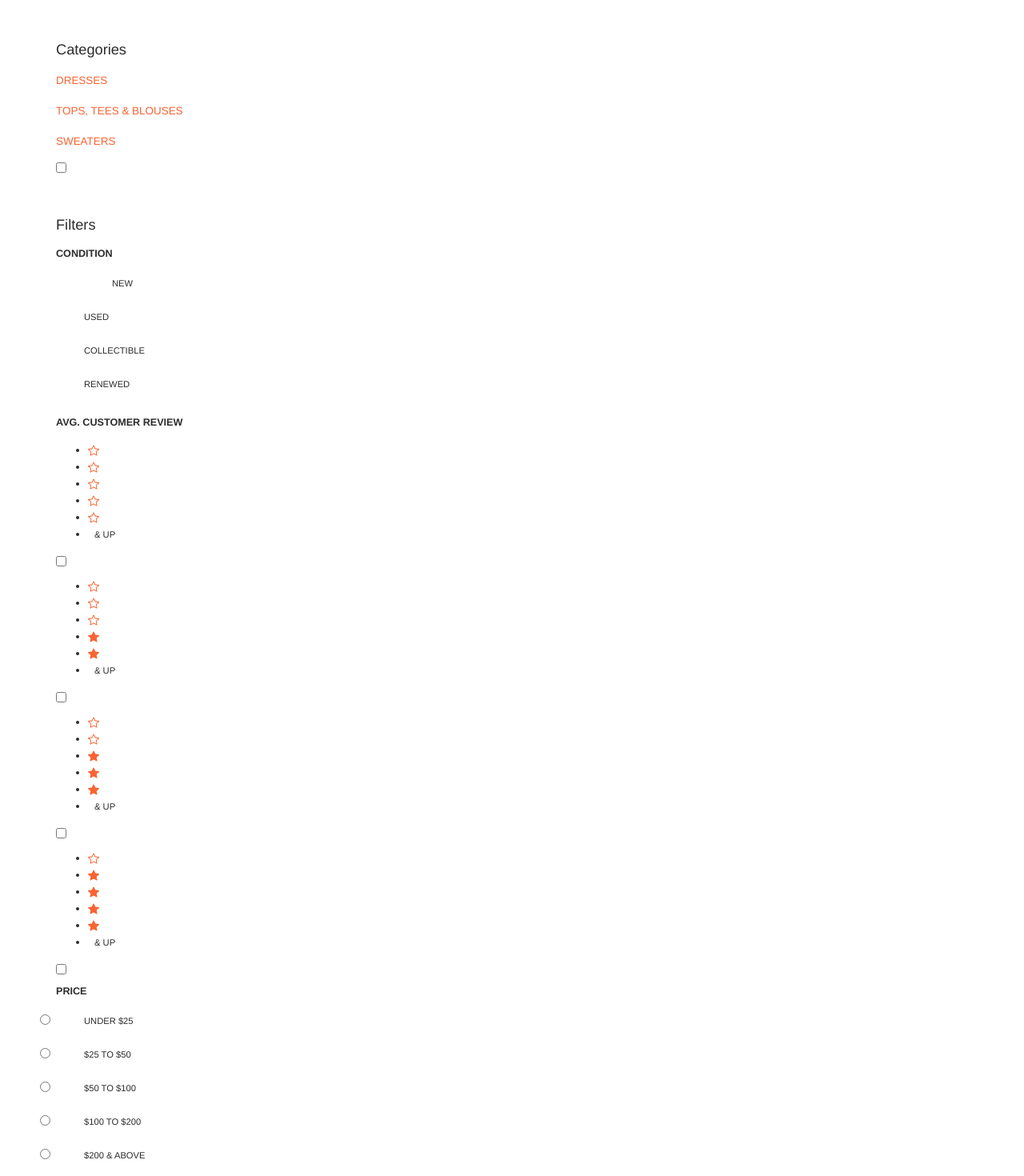
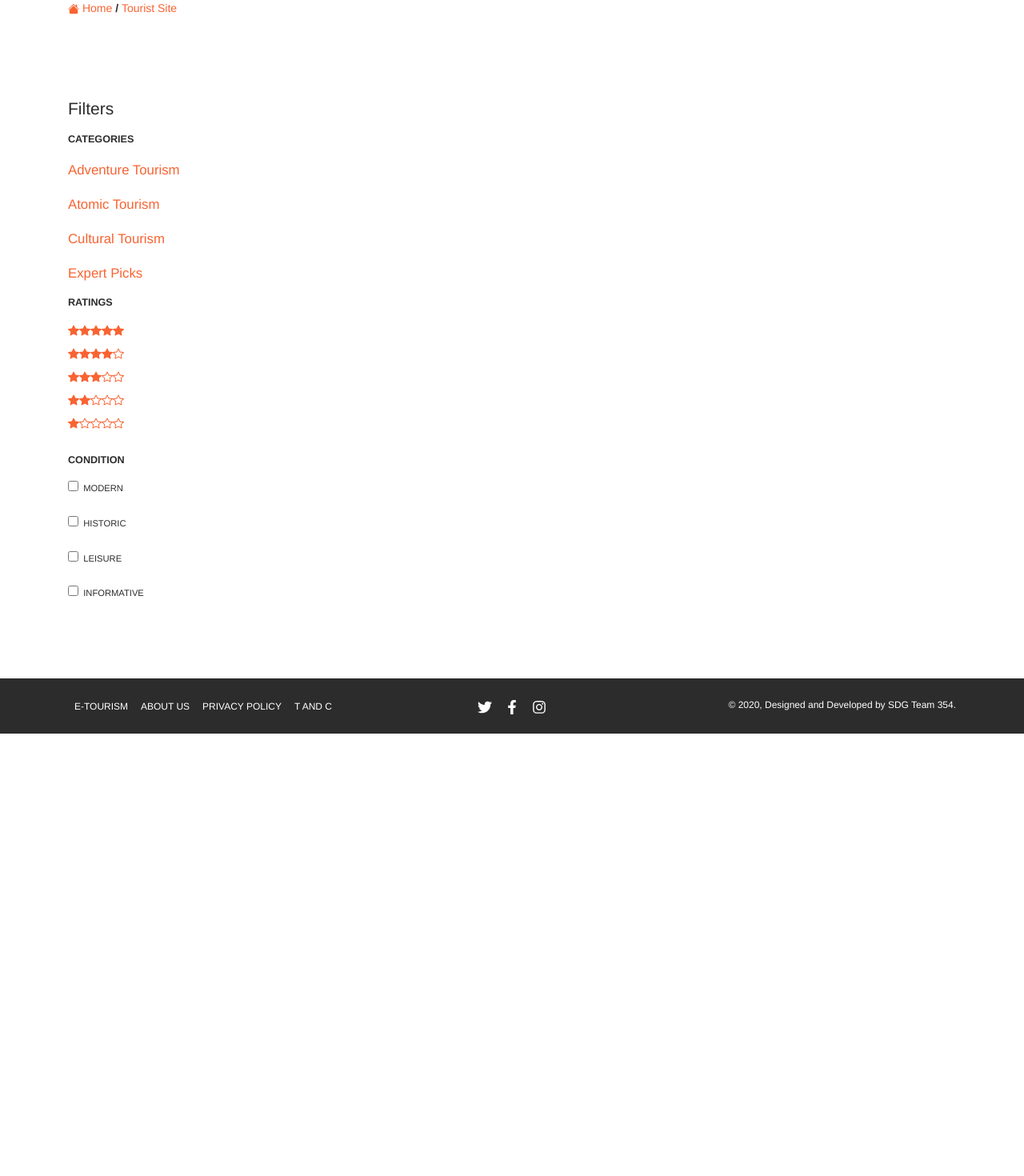
Before and after one commit to dqve/Team-354-Group-A-Frontend, a React (Create React App) app: page /tourist-sites in a window 1280 px wide. Shown: the part 260-1730 px from the top of the page at 80% size. After the commit the page ends 1177 px from the top, so only its background shows below. Built offline with nearby package versions, Linux system fonts and the light colour scheme.

Commit message:
Add Tourist-List page with filters and breadcrumb

```diff
--- a/src/App.js
+++ b/src/App.js
@@ -6,7 +6,7 @@ import "./assets/scss/now-ui-kit.scss?v=1.4.0"
 import "./assets/demo/demo.css?v=1.4.0"
 import "./assets/demo/nucleo-icons-page-styles.css?v=1.4.0"
 import "./assets/css/font-awesome.min.css"
-import "./pages/qrscanner/style.css"
+import "./assets/css/style.css"
 
 //components
 import PageLoader from "./components/loaders/pageLoader"
--- /dev/null
+++ b/src/components/breadcrumbs/index.js
@@ -0,0 +1,14 @@
+import React from "react"
+import { NavLink } from "react-router-dom"
+import { BsHouseFill } from "react-icons/bs";
+
+const BreadCrumb = ({links}) => {
+
+    let result
+    result = links.length > 1? links.map((each, index) => <><NavLink to={`${each.link}`} key={index} >{each.name}</NavLink> <b> / </b></>) : links.map((each, index) => <NavLink to={`${each.link}`} key={index} >{each.name}</NavLink> )
+
+    return <div> <NavLink to="/"> <BsHouseFill /> Home</NavLink> <b> / </b>{ result }</div>
+
+}
+
+export default BreadCrumb
--- /dev/null
+++ b/src/components/pageassets/rating.js
@@ -0,0 +1,19 @@
+import React from "react";
+import {  } from "module";
+import { BsStar, BsStarFill } from "react-icons/bs";
+
+function Ratings(props) {
+    const {index} = props
+    let result = []
+
+    for(let i = 1; i <= 5; i++){
+        if(i > index){
+            result.push(<BsStar className="text-primary" />)
+        }else{
+        result.push(<BsStarFill className="text-primary" />)
+        }
+    }
+    return result.map((each) => each)
+}
+
+export default Ratings
--- a/src/pages/sites/index.js
+++ b/src/pages/sites/index.js
@@ -3,7 +3,7 @@ import React from "react";
 // reactstrap components
 import {
 //   Button,
-  Input,
+  // Input,
   Label,
 //   InputGroupAddon,
 //   InputGroupText,
@@ -11,16 +11,15 @@ import {
 //   Container,
   Row,
   Col,
-  Container,
 //   UncontrolledTooltip
 } from "reactstrap";
 
 // core components
-import { BsStar, BsStarFill } from "react-icons/bs";
 import DefaultNavBar from "../../components/navbars/DefaultNavBar";
 import DefaultFooter from "../../components/footers/DefaultFooter";
 import SitesHeader from "../../components/headers/SitesHeader"
-
+import Ratings from "../../components/pageassets/rating"
+import BreadCrumb from "../../components/breadcrumbs"
 //import "../../assets/demo/mdb.min.js"
 //import "../../assets/css/mdb-pro.min.css"
 import "../../assets/css/mdb.ecommerce.min.css"
@@ -41,12 +40,14 @@ function TouristSiteList() {
   }, []);
   return (
     <>
-      <DefaultNavBar />
+      <DefaultNavBar limit={true}/>
         <div className="wrapper">
           <SitesHeader />
+          <div className="separator separator-primary seperator-light"></div>
 
-          <div class="container section">
-          <div className="separator separator-primary"></div>
+          <div className="container">
+          <BreadCrumb links={[{name:"Tourist Site", link:"/tourist-sites"}]}/>
+          <div className="section">
             {/* Grid row */}
             <Row>
 
@@ -54,211 +55,93 @@ function TouristSiteList() {
               <Col className="md-4">
 
                 {/* Section: Sidebar */}
-                <section>
-
+                <h4 className=" mb-3">Filters</h4>
                   {/* Section: Categories */}
                   <section>
-
-                    <h5>Categories</h5>
-
-                    <div class="text-muted small text-uppercase mb-5">
-                      <p class="mb-3"><a href="#" class="card-link-secondary">Dresses</a></p>
-                      <p class="mb-3"><a href="#" class="card-link-secondary">Tops, Tees &amp; Blouses</a></p>
-                      <p class="mb-3"><a href="#" class="card-link-secondary">Sweaters</a></p>
-                      <input id="customer-rating-2" class="filter-option" type="checkbox" rating="2" />
-                    </div>
-
+                    <h6 className="font-weight-bold mb-3">Categories</h6>
+                      <p className="mb-3"><a href="#" className="card-link-secondary">Adventure Tourism</a></p>
+                      <p className="mb-3"><a href="#" className="card-link-secondary">Atomic Tourism</a></p>
+                      <p className="mb-3"><a href="#" className="card-link-secondary">Cultural Tourism</a></p>
+                      <p className="mb-3"><a href="#" className="card-link-secondary">Expert Picks</a></p>
                   </section>
                   {/*Section: Categories */}
 
+                  {/*Section: Average */}
+                  <section>
+                      <h6 className="font-weight-bold mb-3">Ratings</h6>
+
+                      <label htmlFor="customer-rating-4" className="z-depth-0 py-0">
+                        <Ratings className="rating waves-light mb-0 waves-effect waves-light rating-image" index={5}/>
+                        <input id="customer-rating-4" className="filter-option rating-option" type="checkbox" rating="5" />
+
+                      </label>
+                      <br />
+                      <label htmlFor="customer-rating-4" className="z-depth-0 py-0">
+                        <Ratings className="rating waves-light mb-0 waves-effect waves-light rating-image" index={4}/>
+                        <input id="customer-rating-4" className="filter-option rating-option" type="checkbox" rating="4" />
+
+                      </label>
+                      <br />
+                      <label htmlFor="customer-rating-3" className="z-depth-0 py-0">
+                        <Ratings className="rating waves-light mb-0 waves-effect waves-light rating-image" index={3}/>
+                        <input id="customer-rating-3" className="filter-option rating-option" type="checkbox" rating="3" />
+                      </label>
+                      <br />
+                      <label htmlFor="customer-rating-2" className="z-depth-0 py-0">
+                        <Ratings className="rating waves-light mb-0 waves-effect waves-light rating-image" index={2}/>
+                        <input id="customer-rating-2" className="filter-option rating-option" type="checkbox" rating="2" />
+                      </label>
+                      <br />
+                      <label htmlFor="customer-rating-1" className="z-depth-0 py-0">
+                      < Ratings className="rating waves-light mb-0 waves-effect waves-light rating-image" index={1}/>
+                        <input id="customer-rating-1" className="filter-option rating-option" type="checkbox" rating="1" />
+                      </label>
+                      <br /><br />
+                    </section>
+                    {/*Section: Average */}
+
                   {/*Section: Filters */}
-                  <section class="filters">
-                    <h5>Filters</h5>
 
                     {/*Section: Condition */}
-                    <section filter="condition" class="mb-4">
-                      <h6 class="font-weight-bold mb-3">Condition</h6>
+                    <section>
+                      <h6 className="font-weight-bold mb-3">Condition</h6>
 
-                      <div class="form-check pl-0 mb-3">
-                      <Label check>
-                      <input id="customer-rating-2" class="filter-option" type="checkbox" rating="2" />
-                      </Label>
-                        <input type="checkbox" class="filter-option form-check-input filled-in" condition="new" id="new" />
-                        <label class="form-check-label small text-uppercase card-link-secondary" for="new">New</label>
+                      <div className=" pl-0 mb-3">
+                        <input condition="new" type="checkbox" className="filter-option -input filled-in" id="used" />
+                        <label className="-label small text-uppercase card-link-secondary" htmlFor="new">&nbsp; Modern</label>
                       </div>
-                      <div class="form-check pl-0 mb-3">
-                        <input condition="used" type="checkbox" class="filter-option form-check-input filled-in" id="used" />
-                        <label class="form-check-label small text-uppercase card-link-secondary" for="used">Used</label>
+                      <div className=" pl-0 mb-3">
+                        <input condition="used" type="checkbox" className="filter-option -input filled-in" id="used" />
+                        <label className="-label small text-uppercase card-link-secondary" htmlFor="used">&nbsp; Historic</label>
                       </div>
-                      <div class="form-check pl-0 mb-3">
-                        <input condition="collectible" type="checkbox" class="filter-option form-check-input filled-in" id="collectible" />
-                        <label class="form-check-label small text-uppercase card-link-secondary" for="collectible">Collectible</label>
+                      <div className=" pl-0 mb-3">
+                        <input condition="collectible" type="checkbox" className="filter-option -input filled-in" id="collectible" />
+                        <label className="-label small text-uppercase card-link-secondary" htmlFor="collectible">&nbsp; Leisure</label>
                       </div>
-                      <div class="form-check pl-0 mb-3 pb-1">
-                        <input condition="renewed" type="checkbox" class="filter-option form-check-input filled-in" id="renewed" />
-                        <label class="form-check-label small text-uppercase card-link-secondary" for="renewed">Renewed</label>
+                      <div className=" pl-0 mb-3 pb-1">
+                        <input condition="renewed" type="checkbox" className="filter-option -input filled-in" id="renewed" />
+                        <label className="-label small text-uppercase card-link-secondary" htmlFor="renewed">&nbsp; Informative</label>
                       </div>
                     </section>
                     {/*Section: Condition */}
-
-                    {/*Section: Average */}
-                    <section filter="rating">
-                      <h6 class="font-weight-bold mb-3">Avg. Customer Review</h6>
-
-                      <label for="customer-rating-4" class="z-depth-0 py-0">
-                        <ul class="rating waves-light mb-0 waves-effect waves-light">
-                          <li>
-                            <BsStar className="text-primary"/>
-                          </li>
-                          <li>
-                            <BsStar className="text-primary"/>
-                          </li>
-                          <li>
-                            <BsStar className="text-primary"/>
-                          </li>
-                          <li>
-                            <BsStar className="text-primary"/>
-                          </li>
-                          <li>
-                            <BsStar className="text-primary"/>
-                          </li>
-                          <li>
-                            <p class="small text-uppercase card-link-secondary px-2">
-                              &amp; Up
-                            </p>
-                          </li>
-                        </ul>
-                        <input id="customer-rating-4" class="filter-option" type="checkbox" rating="4" />
-                      </label>
-                      <br />
-                      <label for="customer-rating-3" class="z-depth-0 py-0">
-                        <ul class="rating waves-light mb-0 waves-effect waves-light">
-                          <li>
-                            <BsStar className="text-primary"/>
-                          </li>
-                          <li>
-                            <BsStar className="text-primary"/>
-                          </li>
-                          <li>
-                            <BsStar className="text-primary"/>
-                          </li>
-                          <li>
-                            <BsStarFill className="text-primary" />
-                          </li>
-                          <li>
-                            <BsStarFill className="text-primary" />
-                          </li>
-                          <li>
-                            <p class="small text-uppercase card-link-secondary px-2">
-                              &amp; Up
-                            </p>
-                          </li>
-                        </ul>
-                        <input id="customer-rating-3" class="filter-option" type="checkbox" rating="3" />
-                      </label>
-                      <br />
-                      <label for="customer-rating-2" class="z-depth-0 py-0">
-                        <ul class="rating waves-light mb-0 waves-effect waves-light">
-                          <li>
-                            <BsStar className="text-primary"/>
-                          </li>
-                          <li>
-                            <BsStar className="text-primary"/>
-                          </li>
-                          <li>
-                            <BsStarFill className="text-primary" />
-                          </li>
-                          <li>
-                            <BsStarFill className="text-primary" />
-                          </li>
-                          <li>
-                            <BsStarFill className="text-primary" />
-                          </li>
-                          <li>
-                            <p class="small text-uppercase card-link-secondary px-2">
-                              &amp; Up
-                            </p>
-                          </li>
-                        </ul>
-                        <input id="customer-rating-2" class="filter-option" type="checkbox" rating="2" />
-                      </label>
-                      <br />
-                      <label for="customer-rating-1" class="z-depth-0 py-0">
-                        <ul class="rating waves-light mb-0 waves-effect waves-light">
-                          <li>
-                            <BsStar className="text-primary"/>
-                          </li>
-                          <li>
-                            <BsStarFill className="text-primary" />
-                          </li>
-                          <li>
-                            <BsStarFill className="text-primary" />
-                          </li>
-                          <li>
-                            <BsStarFill className="text-primary" />
-                          </li>
-                          <li>
-                            <BsStarFill className="text-primary" />
-                          </li>
-                          <li>
-                            <p class="small text-uppercase card-link-secondary px-2">
-                              &amp; Up
-                            </p>
-                          </li>
-                        </ul>
-                        <input id="customer-rating-1" class="filter-option" type="checkbox" rating="1" />
-                      </label>
-                    </section>
-                    {/*Section: Average */}
-
-                    {/*Section: Price */}
-                    <section class="mb-4" filter="price">
-                      <h6 class="font-weight-bold mb-3">Price</h6>
-
-                      <div class="form-check pl-0 mb-3">
-                        <input price="0-25" type="radio" class="filter-option form-check-input" id="under25" name="materialExampleRadios" />
-                        <label class="form-check-label small text-uppercase card-link-secondary" for="under25">Under $25</label>
-                      </div>
-                      <div class="form-check pl-0 mb-3">
-                        <input price="25-50" type="radio" class="filter-option form-check-input" id="2550" name="materialExampleRadios" />
-                        <label class="form-check-label small text-uppercase card-link-secondary" for="2550">$25 to $50</label>
-                      </div>
-                      <div class="form-check pl-0 mb-3">
-                        <input price="50-100" type="radio" class="filter-option form-check-input" id="50100" name="materialExampleRadios" />
-                        <label class="form-check-label small text-uppercase card-link-secondary" for="50100">$50 to $100</label>
-                      </div>
-                      <div class="form-check pl-0 mb-3">
-                        <input price="100-200" type="radio" class="filter-option form-check-input" id="100200" name="materialExampleRadios" />
-                        <label class="form-check-label small text-uppercase card-link-secondary" for="100200">$100 to $200</label>
-                      </div>
-                      <div class="form-check pl-0 mb-3">
-                        <input price="200-*" type="radio" class="filter-option form-check-input" id="200above" name="materialExampleRadios" />
-                        <label class="form-check-label small text-uppercase card-link-secondary" for="200above">$200 &amp; Above</label>
-                      </div>
-                    </section>
-                    {/*Section: Price */}
-
-
-                  </section>
-                  {/*Section: Filters */}
-
-                </section>
                 {/*Section: Sidebar */}
 
                 </Col>
               {/*Grid column*/}
 
               {/*Grid column*/}
-              <div class="col-md-8 mb-4">
+              <div className="col-md-8 mb-4">
 
                 {/*Section: Block Content */}
-                <section class="mb-3">
+                <section className="mb-3">
                   </section>
                   </div>
             </Row>
+            </div>
           </div>
           <DefaultFooter />
         </div>
+
     </>
   );
 }
```
Also changed, not shown: src/assets/css/style.css (renamed from src/pages/qrscanner/style.css, +19 -0 lines), src/components/breadcrumbs/breadcrumb.js (added, +14 -0 lines), src/components/navbars/DefaultNavBar.js (+16 -2 lines).
